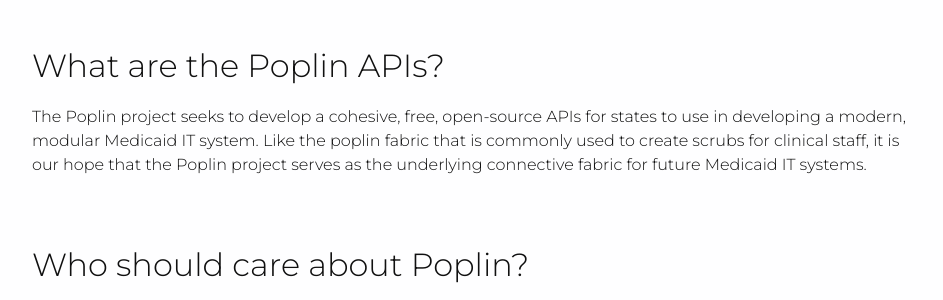
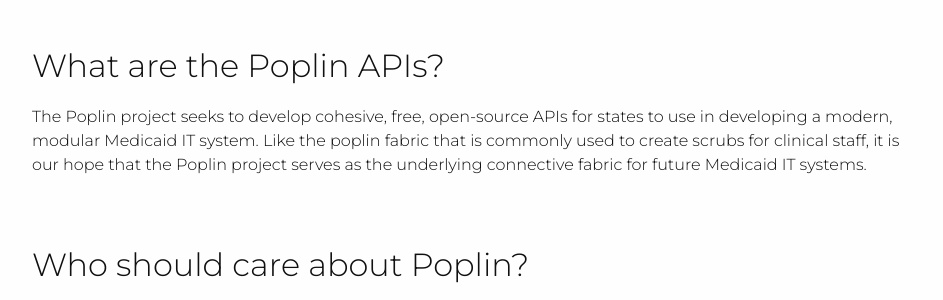
Before and after one commit to MITA-Governance-Board/Poplin, a Jekyll site: the page built from index.html, in a window 1280 px wide. Shown: the part 559-859 px from the top of the page, without its empty margins (168-1111 px from the left). Built offline with Jekyll 4.4.1, drawn with Linux system fonts in a browser that asks for light colours; nearby versions of some CDN libraries.

Commit message:
Fixed grammatical error.

```diff
--- a/index.html
+++ b/index.html
@@ -14,7 +14,7 @@ layout: default
   </div>
 
   <h1>What are the Poplin APIs?</h1>
-  <p>The Poplin project seeks to develop a cohesive, free, open-source APIs for states to use in developing a modern, modular Medicaid IT system.  Like the poplin fabric that is commonly used to create scrubs for clinical staff, it is our hope that the Poplin project serves as the underlying connective fabric for future Medicaid IT systems.</p>
+  <p>The Poplin project seeks to develop cohesive, free, open-source APIs for states to use in developing a modern, modular Medicaid IT system.  Like the poplin fabric that is commonly used to create scrubs for clinical staff, it is our hope that the Poplin project serves as the underlying connective fabric for future Medicaid IT systems.</p>
 
   <h1>Who should care about Poplin?</h1>
   <div class="block-container-3">
```
